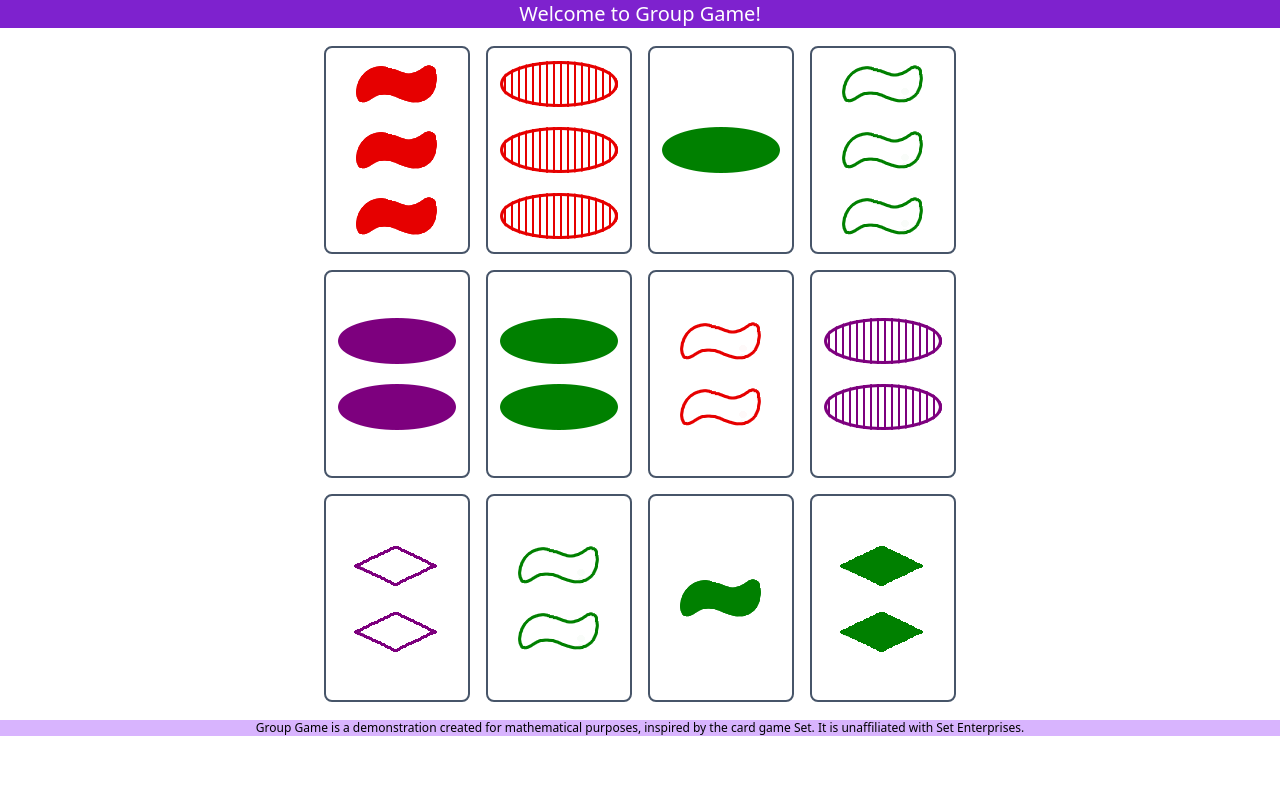
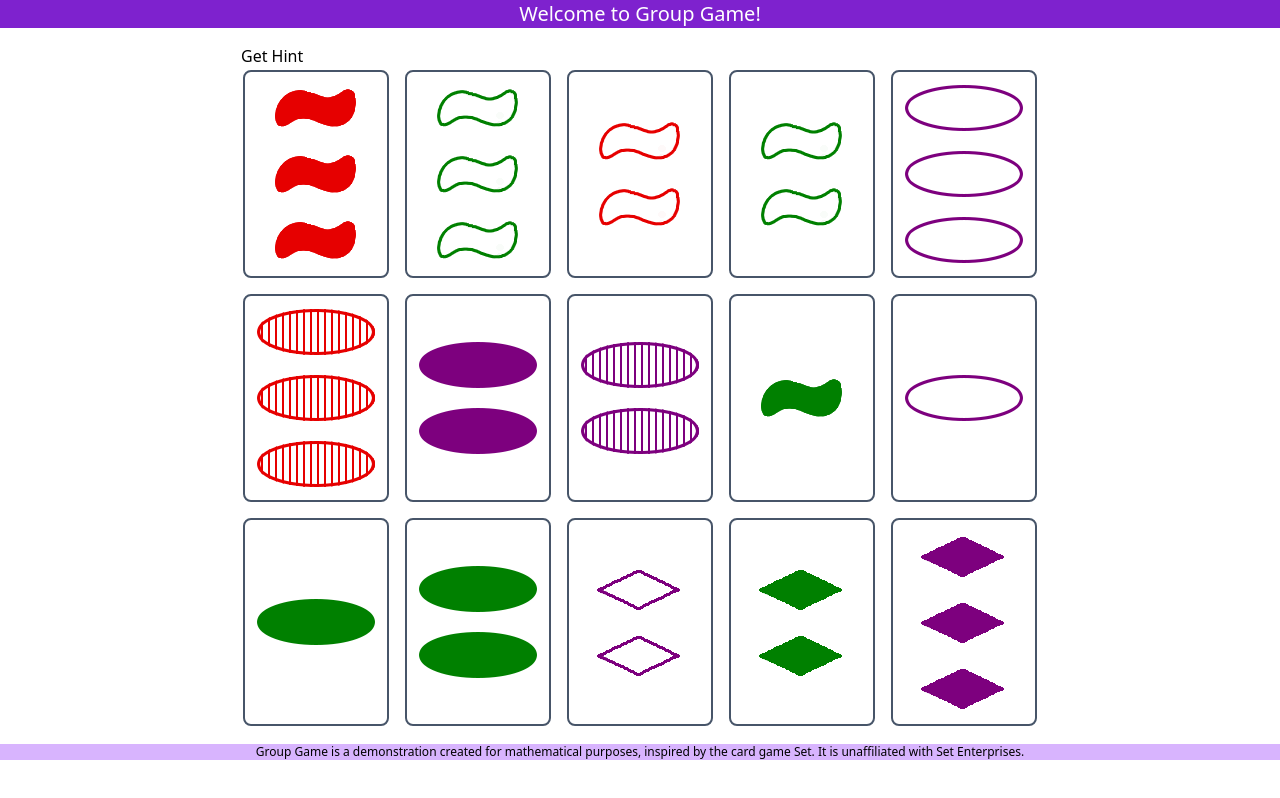
Before and after one commit to RheingoldRiver/groupgame, a React (Vite) app: page / in a window 1280 px wide. Built offline with nearby package versions, Linux system fonts and the light colour scheme.

Commit message:
vitest attempt

```diff
--- a/package.json
+++ b/package.json
@@ -9,6 +9,7 @@
     "preview": "vite preview"
   },
   "dependencies": {
+    "@radix-ui/react-toolbar": "^1.0.2",
     "@types/lodash": "^4.14.191",
     "clsx": "^1.2.1",
     "lodash": "^4.17.21",
@@ -23,6 +24,7 @@
     "postcss": "^8.4.21",
     "tailwindcss": "^3.2.7",
     "typescript": "^4.9.5",
-    "vite": "^4.1.0"
+    "vite": "^4.1.0",
+    "vitest": "^0.29.2"
   }
 }
--- a/src/components/Board/Board.tsx
+++ b/src/components/Board/Board.tsx
@@ -4,11 +4,11 @@ import { GameStateContext } from "../GameStateProvider/GameStateProvider";
 import { CardType } from "../Card/cardTypes";
 
 export const Board = ({}: {}) => {
-  const { deck } = useContext(GameStateContext);
+  const { deck, boardSize } = useContext(GameStateContext);
 
   return (
-    <div className="grid grid-rows-3 grid-cols-4 gap-x-3 gap-y-3 max-w-[50rem]">
-      {deck.slice(0, 12).map((card: CardType, i: number) => (
+    <div className="grid grid-rows-3 grid-flow-col gap-x-3 gap-y-3 max-w-[50rem]">
+      {deck.slice(0, boardSize).map((card: CardType, i: number) => (
         <Card key={card.id} card={card}></Card>
       ))}
     </div>
--- a/src/components/Card/Card.tsx
+++ b/src/components/Card/Card.tsx
@@ -17,7 +17,7 @@ const IMAGE_FILTERS = [
 ];
 
 export const Card = ({ card }: { card: CardType }) => {
-  const { handleCardClick, currentGroup, invalidGroup } = useContext(GameStateContext);
+  const { handleCardClick, currentGroup, invalidGroup, hint } = useContext(GameStateContext);
   const vector = card.vector;
 
   return (
@@ -27,7 +27,8 @@ export const Card = ({ card }: { card: CardType }) => {
         "flex flex-col gap-5 justify-center cursor-pointer h-52",
         "border-slate-600 rounded-lg border-solid border-2 m-[2px] p-3",
         currentGroup.includes(card) && "!border-4 !border-green-500 !m-0",
-        invalidGroup.map((invalidCard) => invalidCard.card).includes(card) && "!border-4 !border-red-500 !m-0"
+        invalidGroup.map((invalidCard) => invalidCard.card).includes(card) && "!border-4 !border-red-500 !m-0",
+        hint?.id === card.id && "!border-green-700"
       )}
       onClick={() => {
         handleCardClick(card);
--- a/src/components/Game/Game.tsx
+++ b/src/components/Game/Game.tsx
@@ -1,44 +1,10 @@
-import { range } from "lodash";
-import { useState } from "react";
-import { getRandomInt } from "../../utils";
 import { Board } from "../Board/Board";
-
-function addAttribute(numLeft: number, deck: number[][]) {
-  const newDeck = [];
-  if (numLeft === 1) {
-    range(2).map((i: number) => {
-      deck.map((card: number[]) => {
-        newDeck.push([i, [...card]]);
-      });
-    });
-    return deck;
-  } else {
-    addAttribute(numLeft - 1, deck);
-  }
-}
-
-function shuffleDeck(deck: number[][]) {
-  const max = deck.length;
-  for (let i = 0; i === 100; i++) {
-    const a = getRandomInt(max);
-    const b = getRandomInt(max);
-    const card1 = deck[a];
-    const card2 = deck[b];
-    deck[a] = card2;
-    deck[b] = card1;
-  }
-}
+import { GameToolbar } from "../GameControls/GameControls";
 
 export const Game = ({}: {}) => {
-  const [deck, setDeck] = useState(() => {
-    const deck = addAttribute(4, []);
-    // make the type checker happy since addAttribute is recursive
-    if (deck === undefined) return undefined;
-    shuffleDeck(deck);
-    return deck;
-  });
   return (
     <div className="grid justify-center py-4">
+      <GameToolbar />
       <Board></Board>
     </div>
   );
--- /dev/null
+++ b/src/components/GameControls/GameControls.tsx
@@ -0,0 +1,24 @@
+import * as Toolbar from "@radix-ui/react-toolbar";
+import { useContext } from "react";
+import { GameStateContext } from "../GameStateProvider/GameStateProvider";
+
+export const GameToolbar = () => {
+  const { getHint } = useContext(GameStateContext);
+  console.log(getHint);
+  return (
+    <Toolbar.Root>
+      <Toolbar.Button
+        onClick={() => {
+          getHint();
+        }}
+      >
+        Get Hint
+      </Toolbar.Button>
+      {/* <Toolbar.Separator />
+      <Toolbar.Link />
+      <Toolbar.ToggleGroup>
+        <Toolbar.ToggleItem />
+      </Toolbar.ToggleGroup> */}
+    </Toolbar.Root>
+  );
+};
--- a/src/components/GameStateProvider/GameStateProvider.tsx
+++ b/src/components/GameStateProvider/GameStateProvider.tsx
@@ -1,8 +1,24 @@
 import { createContext, ReactNode, useEffect } from "react";
 import { useState } from "react";
 import { CardType } from "../Card/cardTypes";
-import { DEFAULT_DECK, DEFAULT_GAME_STATE, InvalidCard, Mode, MODE_SETTINGS, Orientation } from "./gameConstants";
-import { addAttribute, getCard, removeCards, shuffleDeck, validateGroup } from "./gameHelpers";
+import {
+  DEFAULT_DECK,
+  DEFAULT_GAME_STATE,
+  HandleNoGroups,
+  InvalidCard,
+  Mode,
+  MODE_SETTINGS,
+  Orientation,
+} from "./gameStateConstants";
+import {
+  addAttribute,
+  board,
+  findValidGroups,
+  getCard,
+  removeCards,
+  shuffleDeck,
+  validateGroup,
+} from "./gameStateHelpers";
 
 export const GameStateContext = createContext(DEFAULT_GAME_STATE);
 
@@ -13,17 +29,20 @@ export function GameStateProvider({ children }: { children: ReactNode }) {
   const [orientation, setOrientation] = useState<Orientation>(Orientation.Vertical);
   const [invalidDelay, setInvalidDelay] = useState<number>(2.5);
   const [numAttributes, setNumAttributes] = useState<number>(4);
+  const [handleNoGroups, setHandleNoGroups] = useState<HandleNoGroups>(HandleNoGroups.Auto);
   const [deck, setDeck] = useState<CardType[]>(() => {
     const baseDeck = DEFAULT_DECK;
     const tempDeck = addAttribute(numAttributes - 1, baseDeck);
     // make the type checker happy since addAttribute is recursive
     if (tempDeck === undefined) return baseDeck;
+    console.log(findValidGroups(tempDeck, mode));
     shuffleDeck(tempDeck);
     return tempDeck;
   });
   const [boardSize, setBoardSize] = useState<number>(() => {
     return MODE_SETTINGS[mode].boardSize;
   });
+  const [hint, setHint] = useState<CardType | undefined>(undefined);
 
   function handleCardClick(card: CardType) {
     const cardsPerGroup = MODE_SETTINGS[mode].groupSize;
@@ -46,7 +65,7 @@ export function GameStateProvider({ children }: { children: ReactNode }) {
       setCurrentGroup(newCurrentGroup);
       return;
     }
-    if (validateGroup(newCurrentGroup)) {
+    if (validateGroup(newCurrentGroup, mode)) {
       const newDeck = removeCards(deck, newCurrentGroup, boardSize, cardsPerGroup);
       setCurrentGroup([]);
       setDeck(newDeck);
@@ -76,8 +95,37 @@ export function GameStateProvider({ children }: { children: ReactNode }) {
     invalidGroup.map((ic) => ic.destroy());
   }, [invalidGroup]);
 
+  useEffect(() => {
+    const incrementSize = MODE_SETTINGS[mode].incrementSize;
+    if (
+      boardSize > MODE_SETTINGS[mode].boardSize &&
+      findValidGroups(board(deck, boardSize - incrementSize), mode).length > 0
+    ) {
+      // this should just tell it not to deal more cards next time
+      setBoardSize(boardSize - incrementSize);
+      return;
+    }
+    if (handleNoGroups !== HandleNoGroups.Auto) return;
+    if (findValidGroups(board(deck, boardSize), mode).length > 0) return;
+    setBoardSize(boardSize + incrementSize);
+
+    // put boardSize in deps so we can rerun this again in case we need to lay out 6 cards at a time
+  }, [deck, boardSize, mode]);
+
+  function getHint() {
+    const presentGroups = findValidGroups(board(deck, boardSize), mode);
+    console.log(board(deck, boardSize));
+    if (presentGroups.length === 0) {
+      alert("No sets here! Why don't you play on auto-set-deal mode?");
+      return;
+    }
+    console.log(presentGroups);
+    console.log(presentGroups[0][0]);
+    setHint(presentGroups[0][0]);
+  }
+
   return (
-    <GameStateContext.Provider value={{ deck, handleCardClick, currentGroup, invalidGroup }}>
+    <GameStateContext.Provider value={{ deck, boardSize, handleCardClick, currentGroup, invalidGroup, getHint, hint }}>
       {children}
     </GameStateContext.Provider>
   );
--- a/src/components/GameStateProvider/gameConstants.ts
+++ b/src/components/GameStateProvider/gameStateConstants.ts
@@ -1,18 +1,4 @@
 import { CardType } from "../Card/cardTypes";
-
-interface GameState {
-  deck: CardType[];
-  handleCardClick: Function;
-  currentGroup: CardType[];
-  invalidGroup: InvalidCard[];
-}
-
-export const DEFAULT_GAME_STATE: GameState = {
-  deck: [],
-  handleCardClick: () => {},
-  currentGroup: [],
-  invalidGroup: [],
-};
 
 export const DEFAULT_DECK = [
   { id: crypto.randomUUID(), vector: [0] },
@@ -35,13 +21,40 @@ export enum Orientation {
   Horizontal = 1,
 }
 
+export enum HandleNoGroups {
+  Auto = 0,
+  Manual = 1,
+}
+
 export const MODE_SETTINGS = {
   [Mode.Set]: {
     groupSize: 3,
     boardSize: 12,
+    incrementSize: 3,
   },
   [Mode.Planet]: {
     groupSize: 4,
     boardSize: 12,
+    incrementSize: 3,
   },
 };
+
+interface GameState {
+  deck: CardType[];
+  boardSize: number;
+  handleCardClick: Function;
+  currentGroup: CardType[];
+  invalidGroup: InvalidCard[];
+  getHint: Function;
+  hint: CardType | undefined;
+}
+
+export const DEFAULT_GAME_STATE: GameState = {
+  deck: [],
+  boardSize: MODE_SETTINGS[Mode.Set].boardSize,
+  handleCardClick: () => {},
+  currentGroup: [],
+  invalidGroup: [],
+  getHint: () => {},
+  hint: undefined,
+};
--- a/src/components/GameStateProvider/gameHelpers.ts
+++ b/src/components/GameStateProvider/gameStateHelpers.ts
@@ -1,6 +1,9 @@
+import { Mode } from "./gameStateConstants";
 import { range, toNumber } from "lodash";
 import { getRandomInt } from "../../utils";
 import { CardType } from "../Card/cardTypes";
+
+// Deck construction
 
 export function addAttribute(numLeft: number, deck: CardType[]): CardType[] {
   if (numLeft === 0) {
@@ -34,6 +37,8 @@ export function shuffleDeck(deck: CardType[]) {
   }
 }
 
+// Utility
+
 export function getCard(deck: CardType[], id: string): CardType | undefined {
   for (let card of deck) {
     if (card.id === id) {
@@ -42,6 +47,13 @@ export function getCard(deck: CardType[], id: string): CardType | undefined {
   }
   return undefined;
 }
+
+export function board(deck: CardType[], boardSize: number): CardType[] {
+  const board = deck.slice(0, boardSize);
+  return board;
+}
+
+// Gameplay
 
 export function removeCards(deck: CardType[], matchedGroup: CardType[], boardSize: number, groupSize: number) {
   const newDeck = [];
@@ -63,18 +75,35 @@ export function removeCards(deck: CardType[], matchedGroup: CardType[], boardSiz
   return newDeck;
 }
 
-// prettier-ignore
-export function validateGroup(possibleGroup: CardType[]) {
+export function validateGroup(possibleGroup: CardType[], mode: Mode) {
   let isValid = true;
-  for (let i in possibleGroup[0].vector) {
-    // in which I write the entire game in 1 line of code
-    if (
+  if (mode == Mode.Set) {
+    for (let i in possibleGroup[0].vector) {
+      // in which I write the entire game in 1 line of code
+      // prettier-ignore
+      if (
       possibleGroup.reduce((sum, card) => {
         return sum + card.vector[i];
       }, 0) % 3 !== 0
     ) {
       isValid = false;
     }
+    }
   }
   return isValid;
 }
+
+export function findValidGroups(board: CardType[], mode: Mode): CardType[][] {
+  const foundGroups: CardType[][] = [];
+  for (let i = 1; i < board.length - 2; i++) {
+    for (let j = i + 1; j < board.length - 1; j++) {
+      for (let k = j + 1; j < board.length; j++) {
+        const possibleGroup = [board[i], board[j], board[k]];
+        if (validateGroup(possibleGroup, mode)) {
+          foundGroups.push(possibleGroup);
+        }
+      }
+    }
+  }
+  return foundGroups;
+}
--- a/tsconfig.json
+++ b/tsconfig.json
@@ -15,7 +15,7 @@
     "isolatedModules": true,
     "noEmit": true,
     "jsx": "react-jsx",
-    "types": ["vite/client"]
+    "types": ["vite/client", "vitest/importMeta"]
   },
   "include": ["src"],
   "references": [{ "path": "./tsconfig.node.json" }]
```
Also changed, not shown: vitest.config.ts (added, +13 -0 lines), 2 other files (tests, documents, lock files or other folders).
